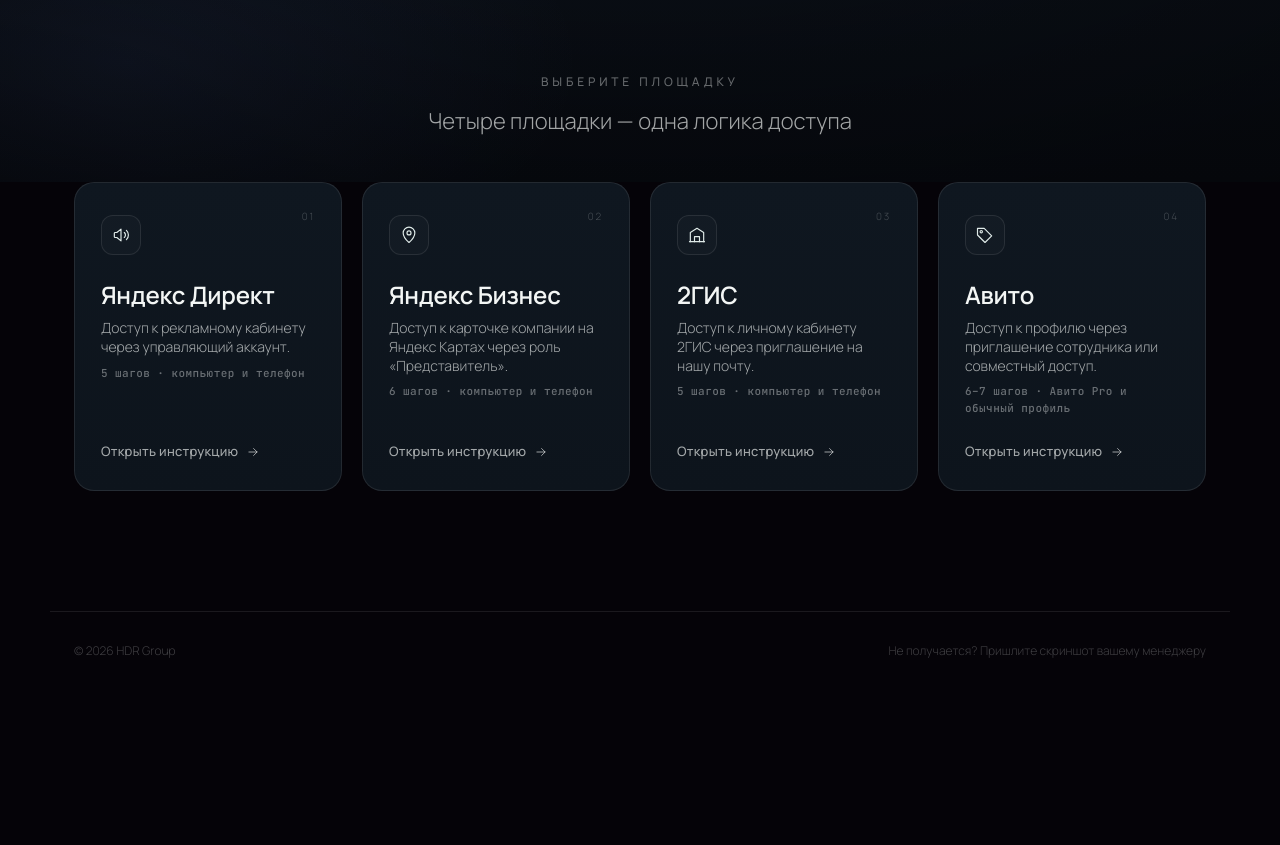
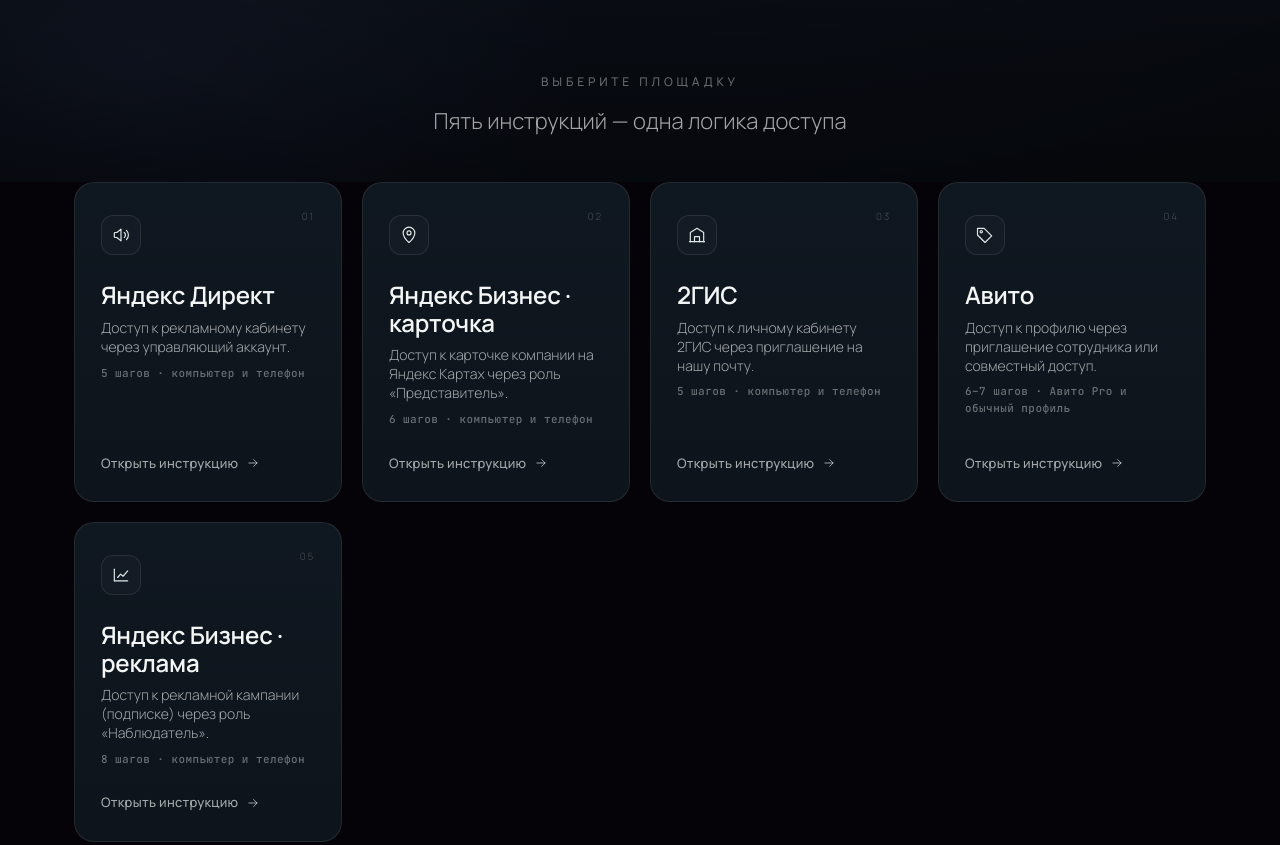
Before and after one commit to crocococodiel4co-cmd/access_instructions, a plain HTML site: page index.html in a window 1280 px wide. Shown: the part 618-1463 px from the top of the page. Before the commit the page ends 1318 px from the top, so only its background shows below. Drawn offline with Linux system fonts and the light colour scheme.

Commit message:
Update index.html

```diff
--- a/index.html
+++ b/index.html
@@ -103,7 +103,7 @@ footer{max-width:1180px;margin:0 auto;padding:30px 24px 40px;display:flex;align-
 
 <div class="wrap">
   <header class="topbar">
-    <div class="brand-left">HDR GROUP</div>
+    <a class="brand-left" href="../" style="text-decoration:none">← HDR GROUP</a>
     <div class="brand-right"><span class="dot"></span>Доступы<span class="long"> · Инструкции для клиентов</span></div>
   </header>
 
@@ -124,7 +124,7 @@ footer{max-width:1180px;margin:0 auto;padding:30px 24px 40px;display:flex;align-
     <section class="cards" aria-labelledby="h-list">
       <div class="section-head">
         <div class="eyebrow">Выберите площадку</div>
-        <h2 id="h-list">Четыре площадки — одна логика доступа</h2>
+        <h2 id="h-list">Пять инструкций — одна логика доступа</h2>
       </div>
 
       <div class="grid">
@@ -140,7 +140,7 @@ footer{max-width:1180px;margin:0 auto;padding:30px 24px 40px;display:flex;align-
         <a class="card" href="yandex-business/" data-card>
           <span class="tag">02</span>
           <div class="icon"><svg viewBox="0 0 24 24" fill="none" stroke="currentColor" stroke-width="1.4" stroke-linecap="round" stroke-linejoin="round"><path d="M12 21s-7-6.1-7-11.5A7 7 0 0 1 19 9.5C19 14.9 12 21 12 21z"/><circle cx="12" cy="9.5" r="2.4"/></svg></div>
-          <h3>Яндекс Бизнес</h3>
+          <h3>Яндекс Бизнес · карточка</h3>
           <p>Доступ к карточке компании на Яндекс Картах через роль «Представитель».</p>
           <div class="meta">6 шагов · компьютер и телефон</div>
           <div class="cta">Открыть инструкцию <svg viewBox="0 0 24 24" fill="none" stroke="currentColor" stroke-width="1.6" stroke-linecap="round" stroke-linejoin="round"><path d="M5 12h14M13 6l6 6-6 6"/></svg></div>
@@ -161,6 +161,14 @@ footer{max-width:1180px;margin:0 auto;padding:30px 24px 40px;display:flex;align-
           <h3>Авито</h3>
           <p>Доступ к профилю через приглашение сотрудника или совместный доступ.</p>
           <div class="meta">6–7 шагов · Авито Pro и обычный профиль</div>
+          <div class="cta">Открыть инструкцию <svg viewBox="0 0 24 24" fill="none" stroke="currentColor" stroke-width="1.6" stroke-linecap="round" stroke-linejoin="round"><path d="M5 12h14M13 6l6 6-6 6"/></svg></div>
+        </a>
+        <a class="card" href="yandex-business-ads/" data-card>
+          <span class="tag">05</span>
+          <div class="icon"><svg viewBox="0 0 24 24" fill="none" stroke="currentColor" stroke-width="1.4" stroke-linecap="round" stroke-linejoin="round"><path d="M4 19V5"/><path d="M4 19h16"/><path d="M8 15l3.5-4 3 2.5L20 7"/></svg></div>
+          <h3>Яндекс Бизнес · реклама</h3>
+          <p>Доступ к рекламной кампании (подписке) через роль «Наблюдатель».</p>
+          <div class="meta">8 шагов · компьютер и телефон</div>
           <div class="cta">Открыть инструкцию <svg viewBox="0 0 24 24" fill="none" stroke="currentColor" stroke-width="1.6" stroke-linecap="round" stroke-linejoin="round"><path d="M5 12h14M13 6l6 6-6 6"/></svg></div>
         </a>
       </div>
```
